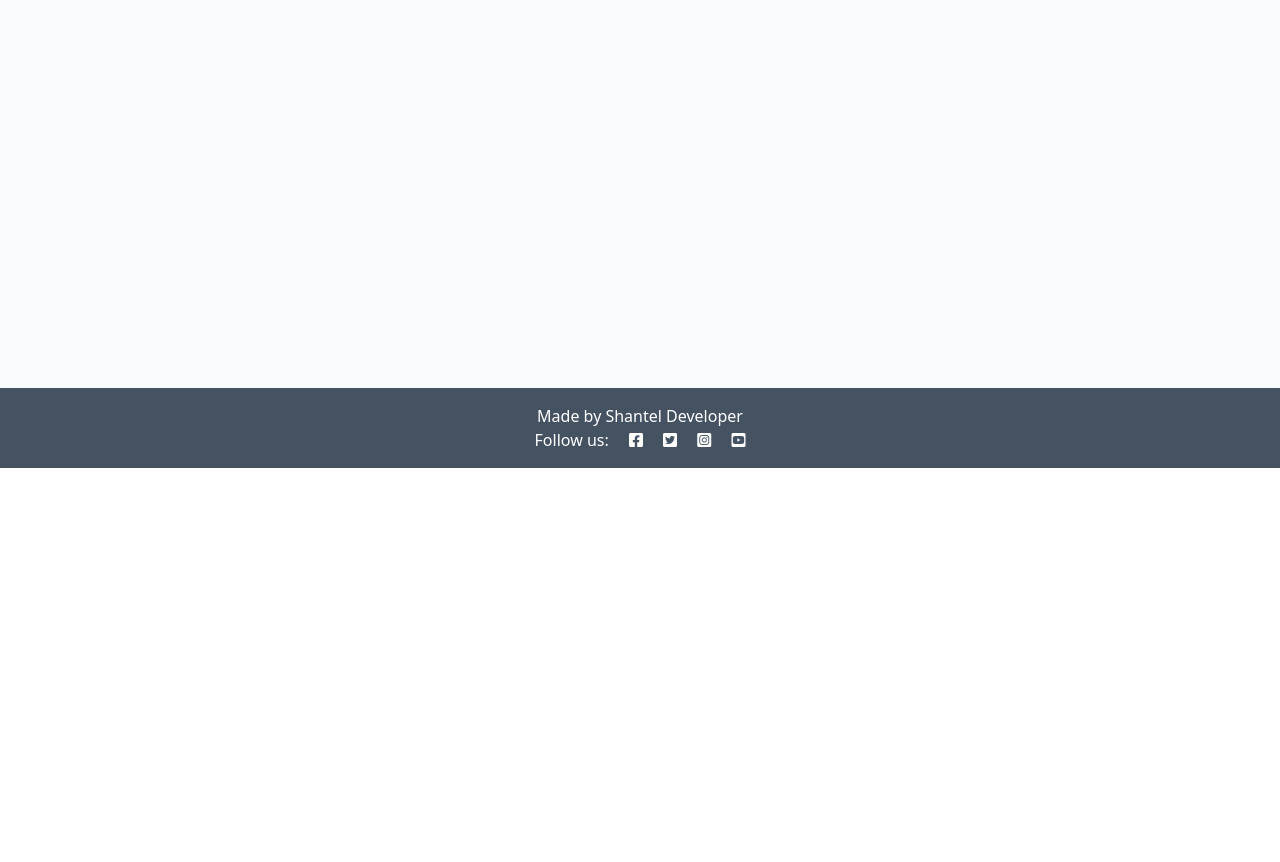
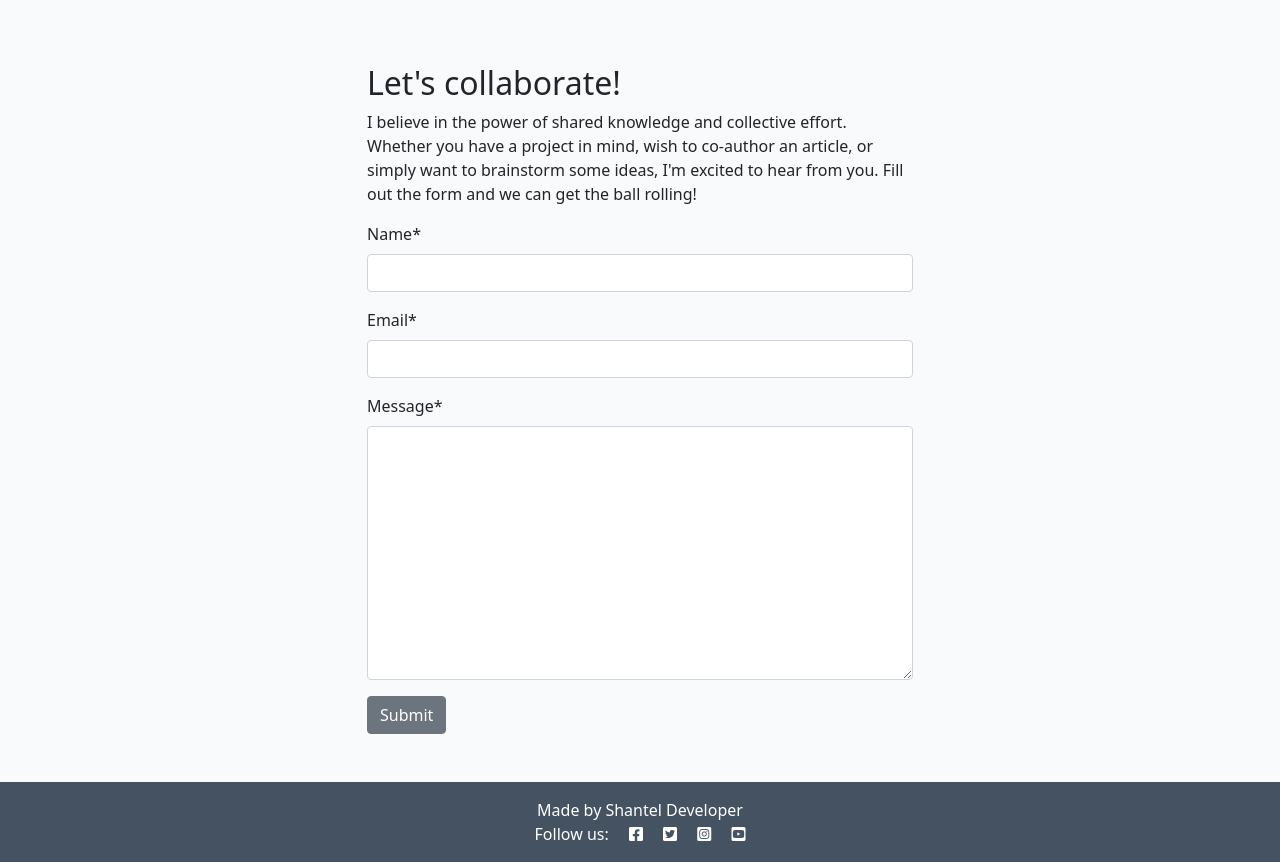
Before and after one commit to ShanySB/codestar_blog, a Django app: page /about/ in a window 1280 px wide. Shown: the part 332-1194 px from the top of the page. Before the commit the page ends 800 px from the top, so only its background shows below. Run offline with Django 4.2, Linux system fonts and the light colour scheme; data that the repository does not hold is empty; some libraries are stand-ins or nearby versions.

Commit message:
Created collaboration form and wire it up to recieve request to the database

```diff
--- /dev/null
+++ b/about/forms.py
@@ -0,0 +1,7 @@
+from .models import CollaborateRequest
+from django import forms
+
+class CollaborateForm(forms.ModelForm):
+    class Meta:
+        model = CollaborateRequest
+        fields = ('name', 'email', 'message')
--- a/about/models.py
+++ b/about/models.py
@@ -9,3 +9,13 @@ class About(models.Model):
 
     def __str__(self):
         return self.title
+
+
+class CollaborateRequest(models.Model):
+    name = models.CharField(max_length=200)
+    email = models.EmailField()
+    message = models.TextField()
+    read = models.BooleanField(default=False)
+
+    def __str__(self):
+        return f"Collaboration request from {self.name}"
--- a/about/templates/about/about.html
+++ b/about/templates/about/about.html
@@ -1,6 +1,8 @@
 {% extends 'base.html' %}
+{% load static %}
+{% load crispy_forms_tags %}
+
 {% block content %}
-{% load static %}
 <div class="container mt-5">
     <div class="row">
         <div class="col-4 text-center">
@@ -21,5 +23,24 @@
             </p>
         </div>
       </div>
+      <div class="row justify-content-center">
+        <div class="col-12 col-md-6 my-5">
+            <h2>Let's collaborate!</h2>
+            <p>I believe in the power of shared knowledge and collective effort.
+                Whether you have a project in mind, wish to co-author
+                an article, or simply want to brainstorm some ideas,
+                I'm excited to hear from you. Fill out the form
+                and we can get the ball rolling!</p>
+
+            <!-- add your form here. Your submit button should
+            have the classes of btn, btn-secondary -->
+            <form method="post">
+                {{ collaborate_form | crispy }}
+                {% csrf_token %}
+                <button class="btn btn-secondary"
+                  type="submit">Submit</button>
+            </form>
+        </div>
+    </div>
 </div>
 {% endblock content %}
--- a/about/views.py
+++ b/about/views.py
@@ -1,16 +1,29 @@
 from django.shortcuts import render
+from django.contrib import messages
 from .models import About
+from .forms import CollaborateForm
 
 
 # Create your views here.
 def about(request):
+
+    if request.method == "POST":
+        collaborate_form = CollaborateForm(data=request.POST)
+        if collaborate_form.is_valid():
+            collaborate_form.save()
+            messages.add_message(request, messages.SUCCESS, "Collaboration " \
+            "request recieved! I endeavor to respond within 2 working days.")
     """
     Renders the About page
     """
     about = About.objects.all().order_by('-updated_on').first()
+    collaborate_form = CollaborateForm()
 
     return render(
         request,
         "about/about.html",
-        {"about": about},
+        {
+            "about": about,
+            "collaborate_form": collaborate_form,
+        },
     )
```
Also changed, not shown: about/admin.py (+6 -1 lines), about/migrations/0002_collaboraterequest.py (added).
